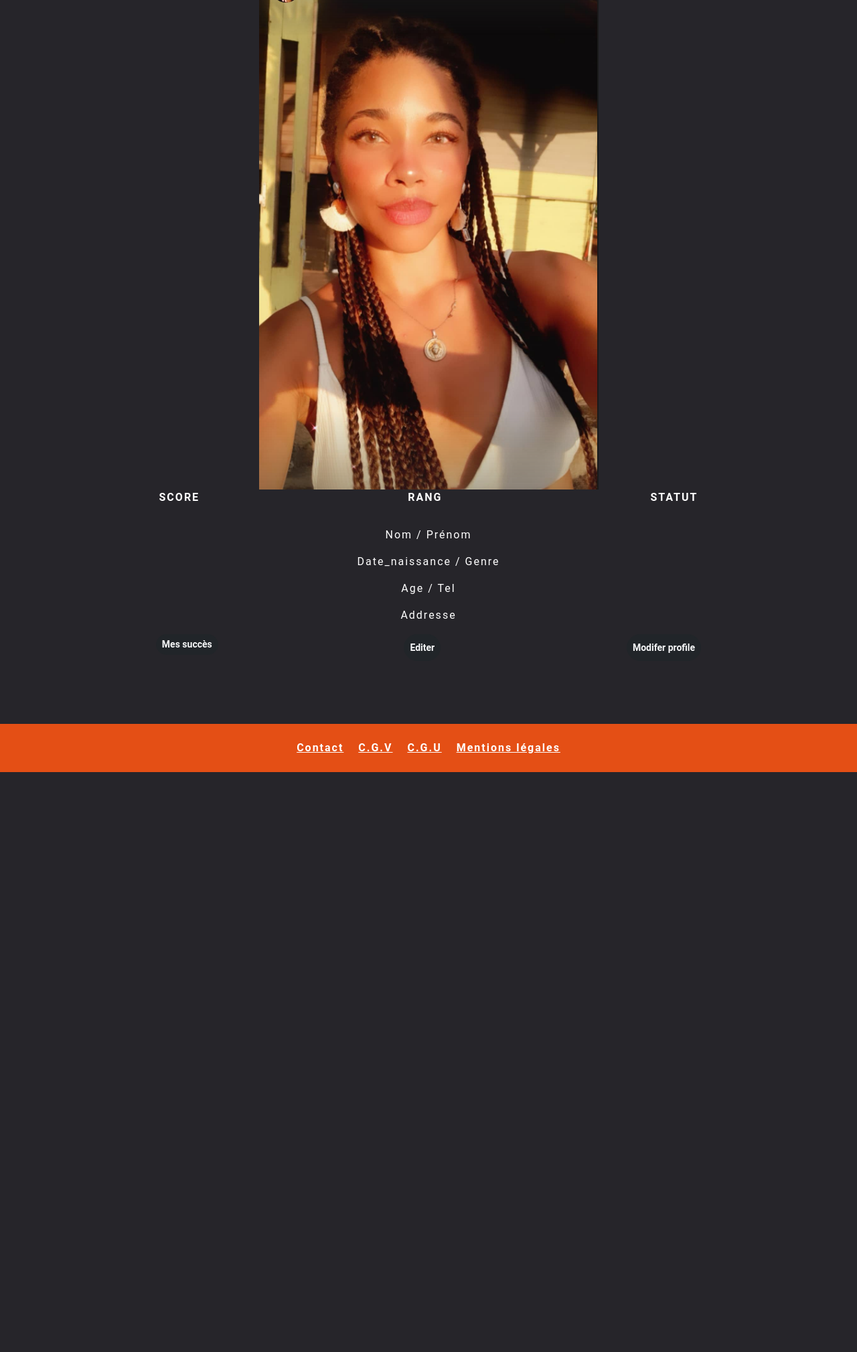
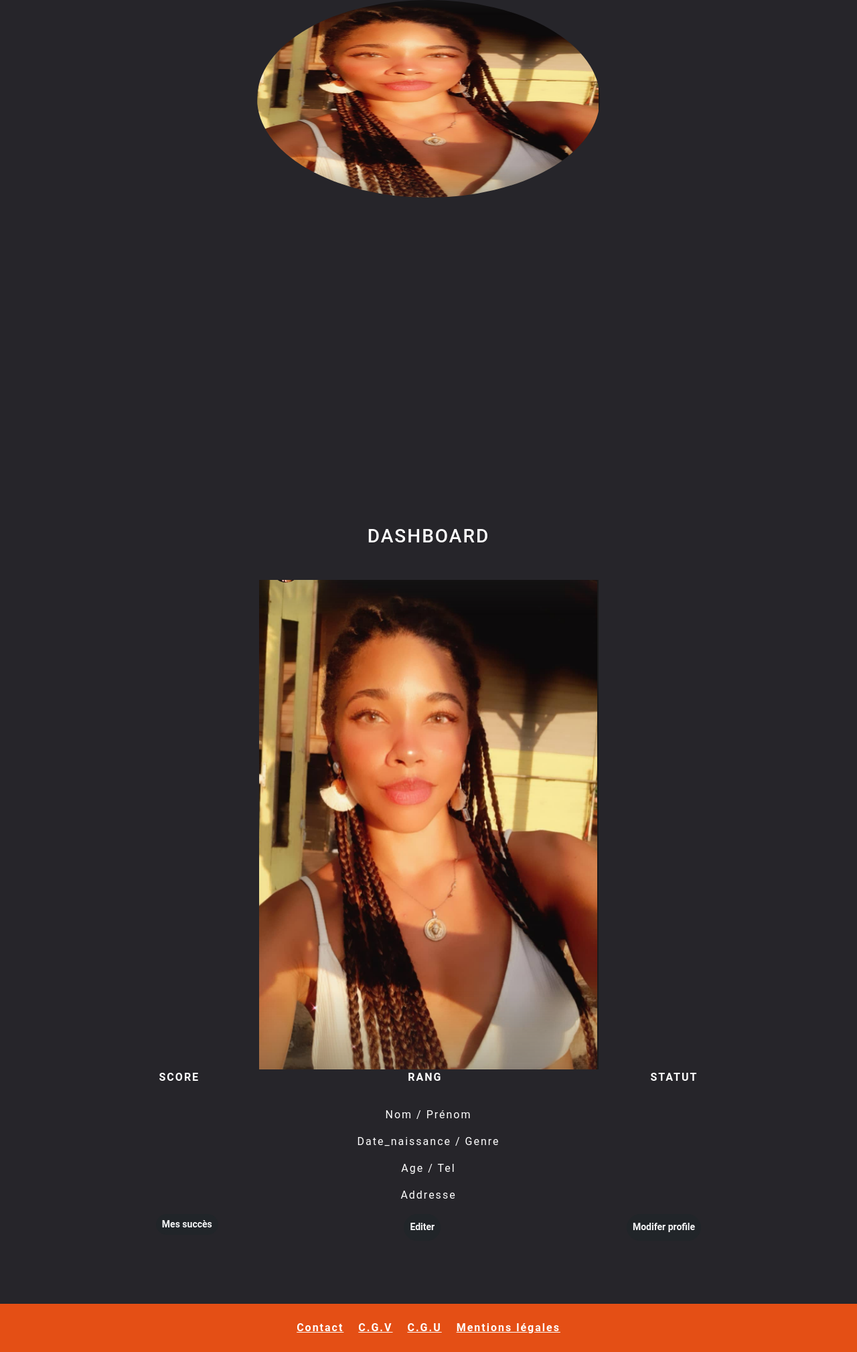
Before and after one commit to David-HUMBLOT/Moukatali, a PHP site: page /edsa-Moukat-a-li/profile.html in a window 1280 px wide. Shown: the part 66-2085 px from the top of the page at 67% size. Before the commit the page ends 1219 px from the top, so only its background shows below. Run offline with PHP 8.4, Linux system fonts and the light colour scheme; some libraries are stand-ins or nearby versions.

Commit message:
style avatar profil

```diff
--- a/css/style-profil.css
+++ b/css/style-profil.css
@@ -127,6 +127,14 @@ h1 {
     font-size: 130%;
 }
 
+
+/* *********************************************************** */
+/* cadre formulaire  */
+.box-formulaire{
+    border-radius:4vh;
+    border: solid 2px rgb(255, 81, 0)!important;
+    background-color:#ecebe6!important;
+}
 /* .header-liste {
     background-color: #FFCC50;
 }
@@ -189,9 +197,10 @@ nav img {
     font-size: 1.1em;
 }
 
-.avatar img {
-    width: 60px;
-    height: 60px;
+.avatar-profil img{
+    width: 40%;
+    height: 40%;
+    border-radius: 50%;
 }
 
 .info-profil p:first-child {
--- a/liste-sujet.html
+++ b/liste-sujet.html
@@ -140,7 +140,7 @@
                 </div>
                 <!-- PROFIL -->
                 <div class="profil d-flex justify-content-between">
-                    <div class="avatar">
+                    <div class="avatar-profil">
                         <img src="/images/avatar-1.jpg" alt="Avatar">
                     </div>
                     <div class="info-profil">
--- a/profile.html
+++ b/profile.html
@@ -71,18 +71,24 @@
     <!------------------------------------------------------------------------------------------------->
 
 
+<section>
+    <div class="row" >
+        <div class="col text-center avatar-profil " >
+            <img src="images/Capture d’écran 2021-01-25 222915.png" alt="" class="img-fluid" >
+        </div>
+    </div>
+</section>
 
 
-
-        <!-- <h3 class="pt-3 mb-5 text-white text-center">DASHBOARD</h3> -->
+        <h3 class="pt-3 mb-5 text-white text-center">DASHBOARD</h3>
 
         <!-- user_info -->
-        <section id="user_info" class="container d-flex flex-column justify-content-around">
+        <section id="box-formulaire" id="avatar"  class="container d-flex flex-column justify-content-around">
 
             <!-- photo_de_profile -->
             <div class="row">
-                <div class="col-12 text-center">
-                    <img id="img_avatar" src="images/Capture d’écran 2021-01-25 222915.png" alt="" class="img-fluid">
+                <div class="col-12 text-center " >
+                    <img src="images/Capture d’écran 2021-01-25 222915.png" alt="" class="img-fluid" >
                 </div>
             </div>
 
```
